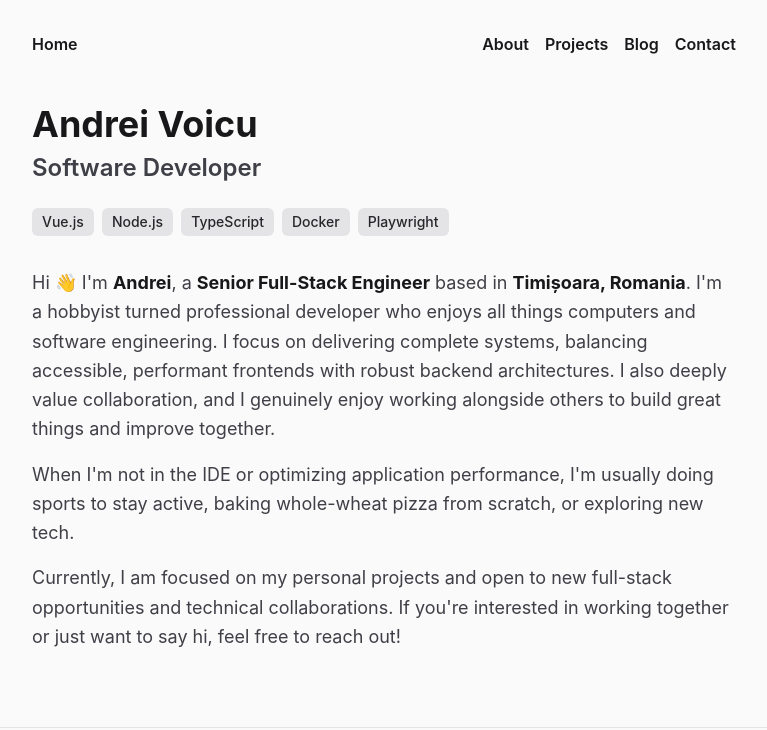
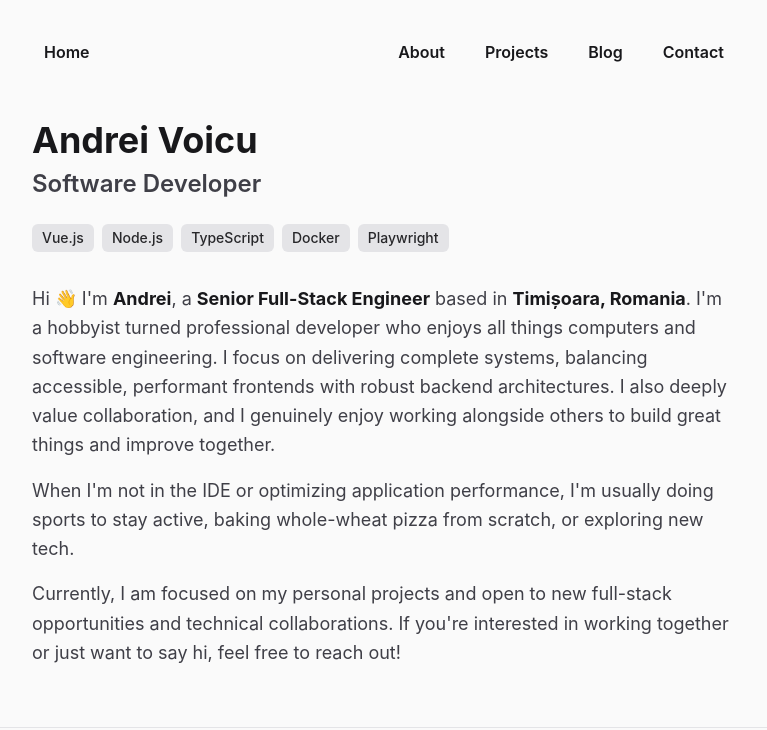
Before and after one commit to dreiv/dreiv.github.io, a website built with Vite: page index.html in a window 1280 px wide. Shown: the top 730 px of the page, without its empty margins (256-1023 px from the left). Built offline with nearby package versions, Linux system fonts and the light colour scheme.

Commit message:
fix: review header

```diff
--- a/index.html
+++ b/index.html
@@ -14,28 +14,24 @@
     class="bg-zinc-50 text-zinc-900 dark:bg-zinc-900 dark:text-zinc-100 min-w-[320px] min-h-screen flex flex-col transition-colors duration-200"
   >
     <header
-      class="max-w-3xl w-full mx-auto pt-4 sm:pt-8 px-4 sm:px-8 mb-12 relative flex items-center justify-end sm:justify-start"
+      class="max-w-3xl w-full mx-auto pt-4 sm:pt-8 px-4 sm:px-8 mb-12 relative flex justify-end"
     >
       <button
         id="menu-toggle"
-        class="sm:hidden p-2 dark:text-zinc-50 focus:outline-none focus-visible:ring-2 focus-visible:ring-zinc-500 rounded z-50"
+        class="sm:hidden p-2 rounded"
         aria-expanded="false"
         aria-controls="main-nav"
-        aria-label="Toggle navigation menu"
+        aria-label="Toggle navigation"
       >
         <svg
-          class="w-6 h-6 pointer-events-none"
+          class="size-6 pointer-events-none"
           fill="none"
           stroke="currentColor"
+          stroke-width="2"
           viewBox="0 0 24 24"
           aria-hidden="true"
         >
-          <path
-            stroke-linecap="round"
-            stroke-linejoin="round"
-            stroke-width="2"
-            d="M4 6h16M4 12h16M4 18h16"
-          ></path>
+          <path stroke-linecap="round" stroke-linejoin="round" d="M4 6h16M4 12h16M4 18h16" />
         </svg>
       </button>
 
@@ -44,23 +40,26 @@
         class="hidden absolute top-full left-0 mt-4 w-full bg-zinc-50 dark:bg-zinc-900 border-b border-zinc-200 dark:border-zinc-800 shadow-lg sm:shadow-none sm:border-none sm:static sm:block sm:bg-transparent z-40 py-4 sm:py-0 sm:mt-0"
         aria-label="Main Navigation"
       >
-        <ul
-          class="flex flex-col sm:flex-row sm:items-center gap-2 sm:gap-4 font-semibold px-4 sm:px-0 w-full"
-        >
+        <ul class="flex flex-col sm:flex-row gap-2 sm:gap-4 font-semibold px-4 sm:px-0 w-full">
           <li>
-            <a href="#home" class="nav-link block py-2 sm:py-0 hover:underline" aria-current="page"
+            <a
+              href="#home"
+              class="nav-link block px-3 py-2 rounded hover:underline"
+              aria-current="page"
               >Home</a
             >
           </li>
           <li class="sm:ml-auto">
-            <a href="#about" class="nav-link block py-2 sm:py-0 hover:underline">About</a>
+            <a href="#about" class="nav-link block px-3 py-2 rounded hover:underline">About</a>
           </li>
           <li>
-            <a href="#projects" class="nav-link block py-2 sm:py-0 hover:underline">Projects</a>
+            <a href="#projects" class="nav-link block px-3 py-2 rounded hover:underline"
+              >Projects</a
+            >
           </li>
-          <li><a href="#blog" class="nav-link block py-2 sm:py-0 hover:underline">Blog</a></li>
+          <li><a href="#blog" class="nav-link block px-3 py-2 rounded hover:underline">Blog</a></li>
           <li>
-            <a href="#contact" class="nav-link block py-2 sm:py-0 hover:underline">Contact</a>
+            <a href="#contact" class="nav-link block px-3 py-2 rounded hover:underline">Contact</a>
           </li>
         </ul>
       </nav>
```
Also changed, not shown: .size-limit.json.
